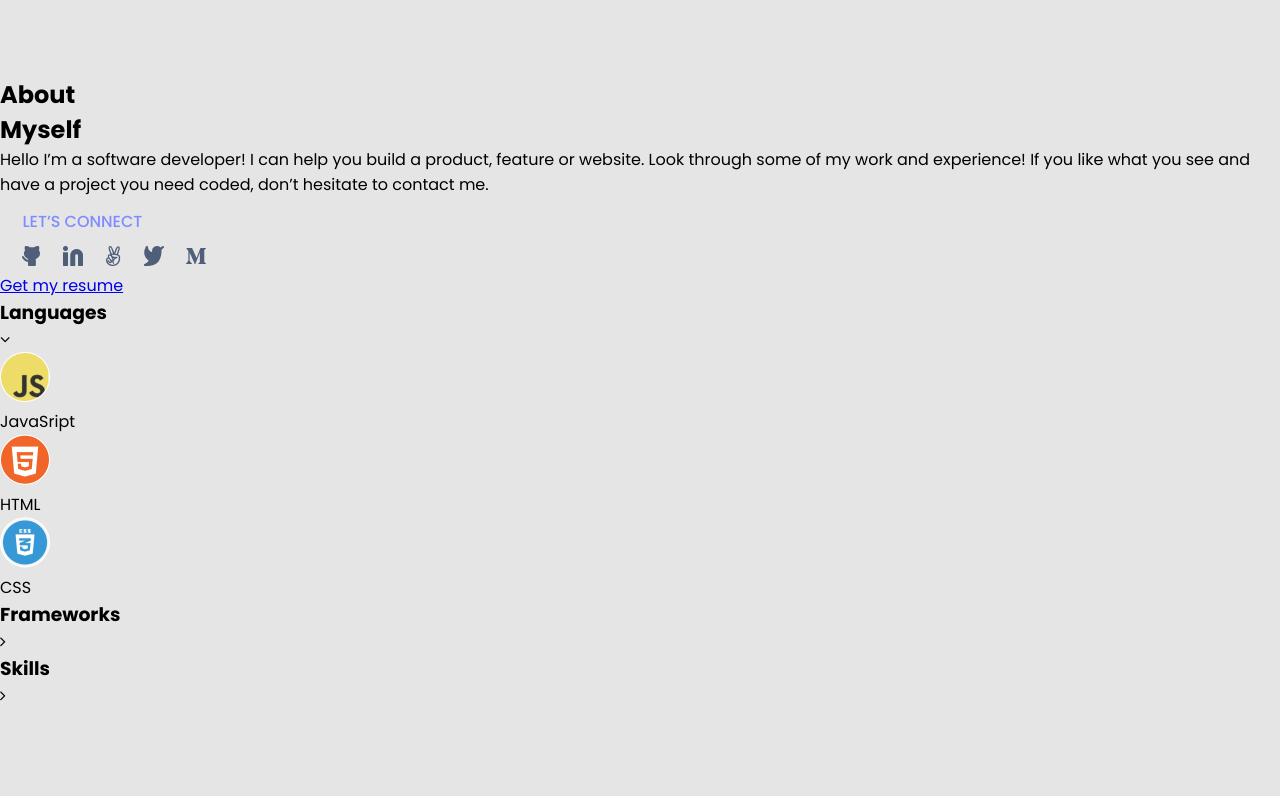
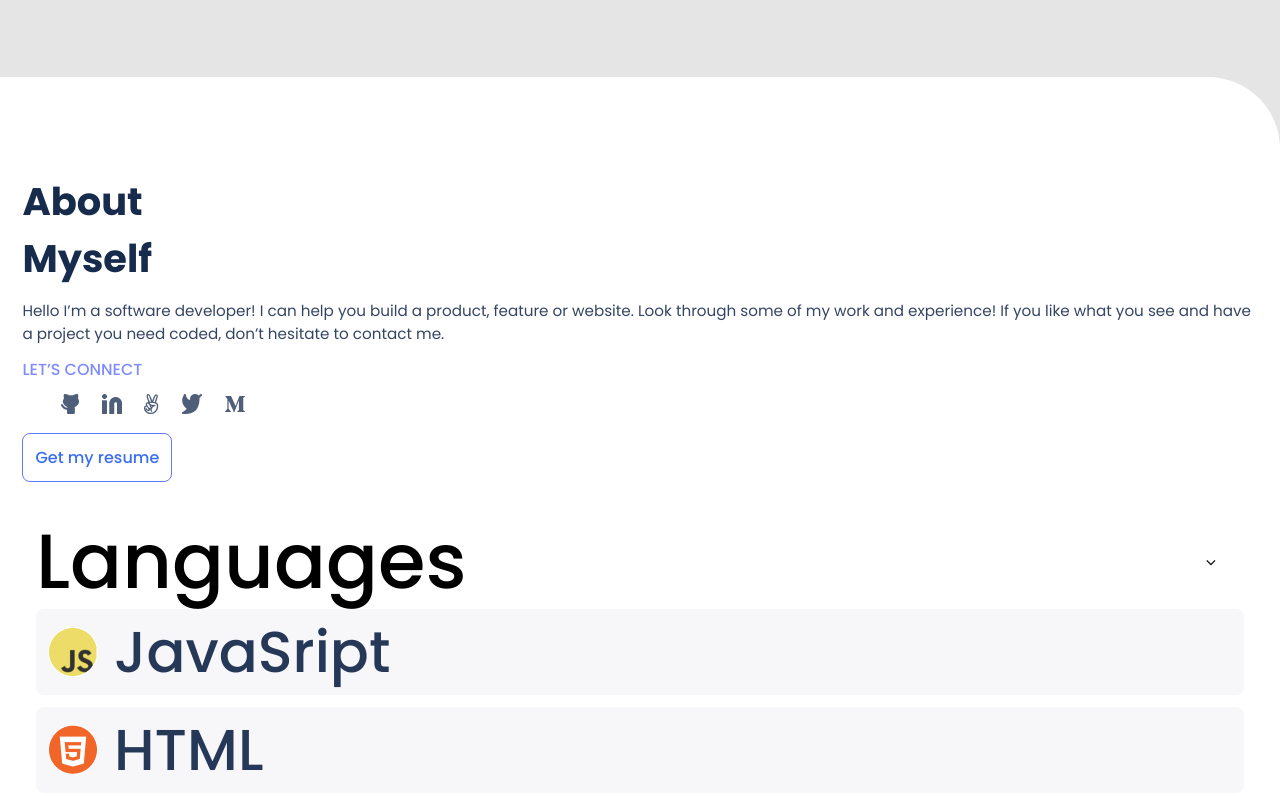
Before and after one commit to thenarain/Portfolio, a website: page index.html in a window 1280 px wide. Shown: the part 3306-4102 px from the top of the page. Before the commit the page ends 4014 px from the top, so only its background shows below. Drawn offline with Linux system fonts and the light colour scheme.

Commit message:
Add styles for about-section

```diff
--- a/style.css
+++ b/style.css
@@ -200,3 +200,145 @@
   color: #fff;
   background-color: #2230d2;
 }
+
+
+.about-sec {
+  background-color: #fff;
+  border-top-right-radius: 9vh;
+}
+
+.about-content-container {
+  display: flex;
+  flex-direction: column;
+  padding-left: 2.8vh;
+  padding-right: 2.8vh;
+  padding-top: 12vh;
+}
+
+.about-intro {
+  font-weight: 700;
+  color: #172b4d;
+  font-size: 4.8vh;
+}
+
+.about-description {
+  font-size: 1.9vh;
+  font-weight: 400;
+  color: #344563;
+  margin-top: 1.5vh;
+}
+
+.about-connect {
+  margin: 1.5vh 0;
+}
+
+.about-icon {
+  margin-left: 3vw;
+}
+
+.about-button {
+  color: #396df2;
+  text-decoration: none;
+  padding: 1.5vh;
+  border: 1px solid #607dff;
+  border-radius: 8px;
+  font-size: 2vh;
+  font-weight: 500;
+}
+
+.button-one {
+  margin-top: 3vh;
+}
+
+.about-button:hover {
+  color: #fff;
+  background-color: #6070ff;
+}
+
+.about-button:focus {
+  color: #fff;
+  background-color: #2230d2;
+}
+
+.tech-names-list {
+  display: flex;
+  flex-direction: column;
+  margin-left: 4.5vh;
+  margin-top: 7vh;
+  height: 70vh;
+}
+
+li {
+  list-style: none;
+}
+
+.language-arrow,
+.framework-arrow,
+.skill-arrow {
+  display: flex;
+  justify-content: space-between;
+  align-items: center;
+}
+
+.fa-angle-down,
+.fa-angle-right {
+  margin-right: 8vh;
+  font-size: 3vh;
+}
+
+.skill-list {
+  display: flex;
+  flex-direction: column;
+  margin-right: 4.5vh;
+  margin-top: 4.5vh;
+}
+
+.skills {
+  display: flex;
+  align-items: center;
+  border-radius: 8px;
+  margin-bottom: 1.5vh;
+  background-color: #f7f7f9;
+}
+
+.skills > img {
+  padding-left: 1.5vh;
+  padding-top: 1.1vh;
+  padding-bottom: 1.1vh;
+}
+
+.skill-para {
+  padding-left: 2vh;
+  color: #253858;
+  font-size: 4.5vw;
+  font-weight: 500;
+}
+
+.language-arrow h3,
+.framework-arrow h3,
+.skill-arrow h3 {
+  line-height: 2.8vh;
+  font-size: 6vw;
+  font-weight: 500;
+}
+
+.language-arrow {
+  margin-bottom: 4.5vh;
+  margin-top: 3vh;
+}
+
+.framework-arrow {
+  margin-bottom: 3vh;
+  margin-top: 5vw;
+}
+
+.skill-arrow {
+  margin-bottom: 3vh;
+  margin-top: 3vh;
+}
+
+.name-two,
+.name-three {
+  border-bottom: 2px solid #dfe1e6;
+  width: 88%;
+}
```
